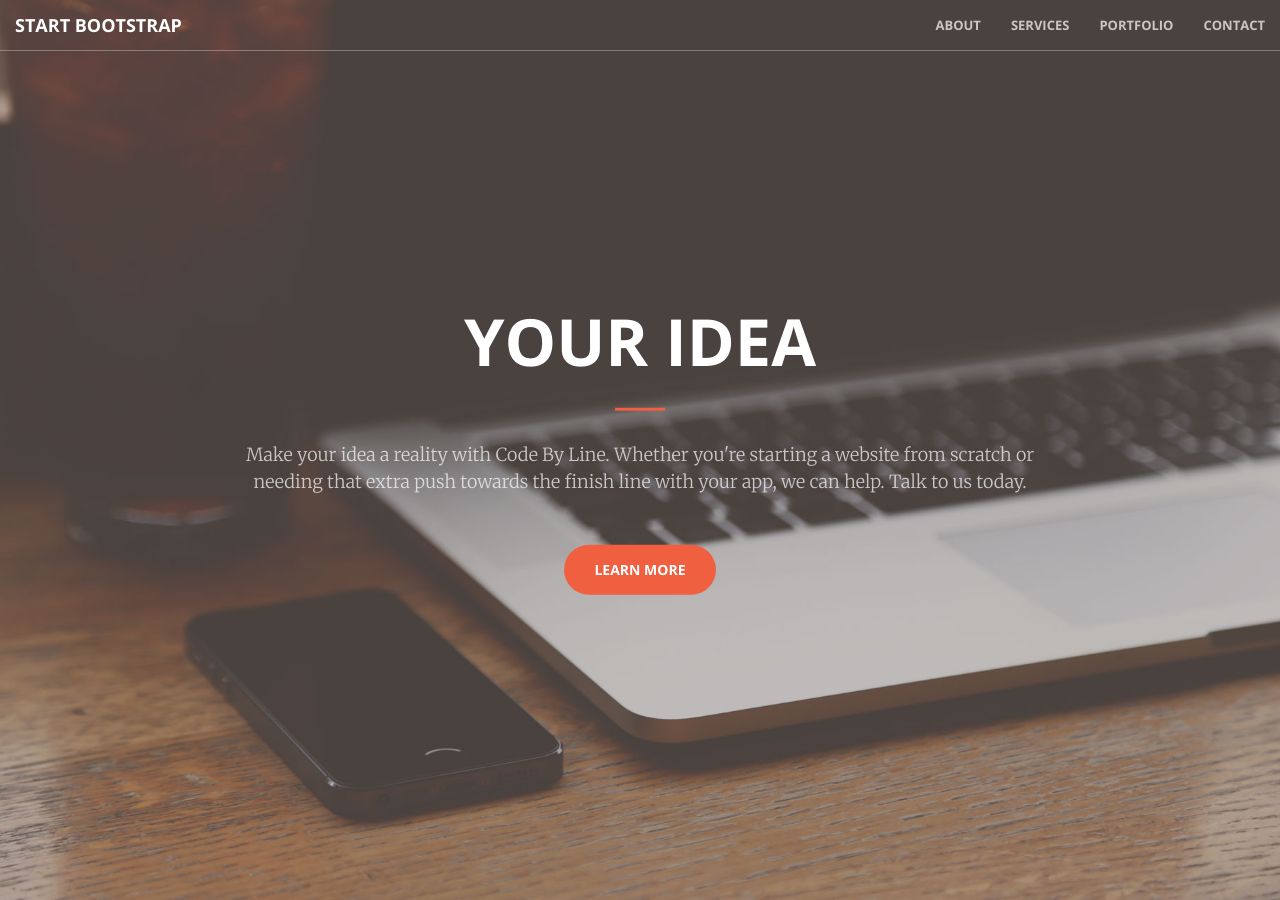
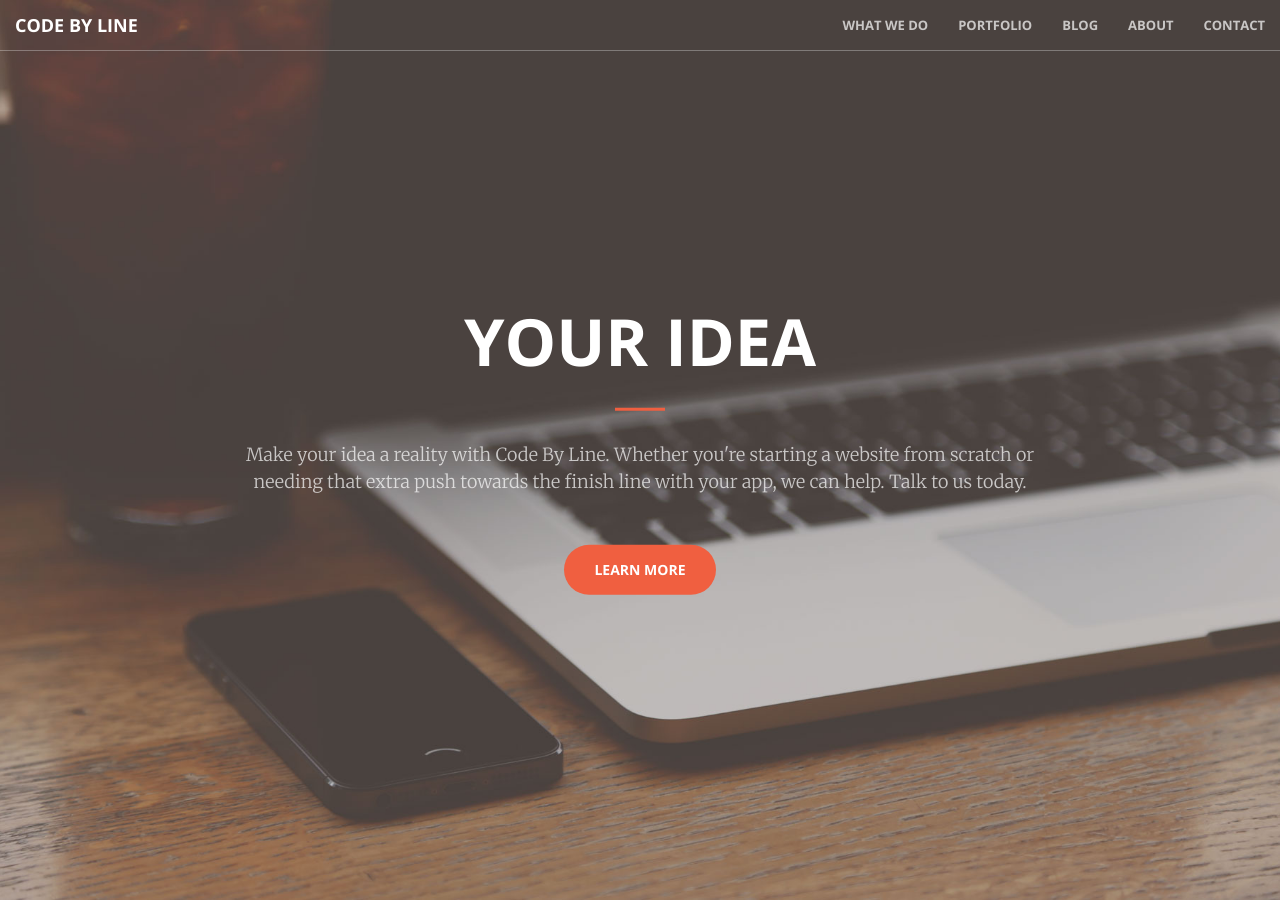
Before and after one commit to code-by-line/code-by-line.github.io, a Jekyll site: the page built from index.html, in a window 1280 px wide and 900 px high. Built offline with Jekyll 4.4.1, drawn with Linux system fonts in a browser that asks for light colours.

Commit message:
Update nav.html

```diff
--- a/_includes/nav.html
+++ b/_includes/nav.html
@@ -8,20 +8,23 @@
                 <span class="icon-bar"></span>
                 <span class="icon-bar"></span>
             </button>
-            <a class="navbar-brand page-scroll" href="#page-top">Start Bootstrap</a>
+            <a class="navbar-brand page-scroll" href="#page-top">Code By Line</a>
         </div>
 
         <!-- Collect the nav links, forms, and other content for toggling -->
         <div class="collapse navbar-collapse" id="bs-example-navbar-collapse-1">
             <ul class="nav navbar-nav navbar-right">
                 <li>
-                    <a class="page-scroll" href="#about">About</a>
-                </li>
-                <li>
-                    <a class="page-scroll" href="#services">Services</a>
+                    <a class="page-scroll" href="#whatwedo">What We Do</a>
                 </li>
                 <li>
                     <a class="page-scroll" href="#portfolio">Portfolio</a>
+                </li>
+                <li>
+                    <a class="page-scroll" href="#blog">Blog</a>
+                </li>
+                <li>
+                    <a class="page-scroll" href="#about">About</a>
                 </li>
                 <li>
                     <a class="page-scroll" href="#contact">Contact</a>
```
